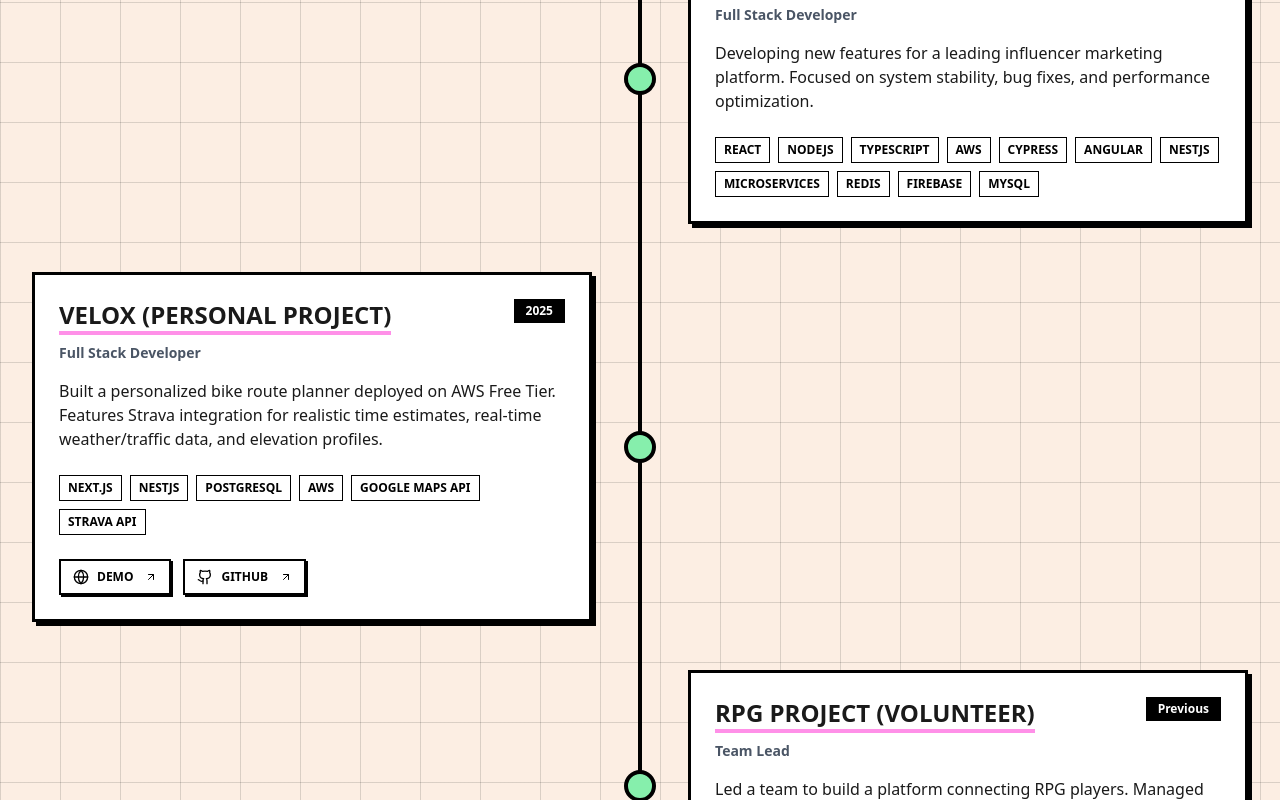
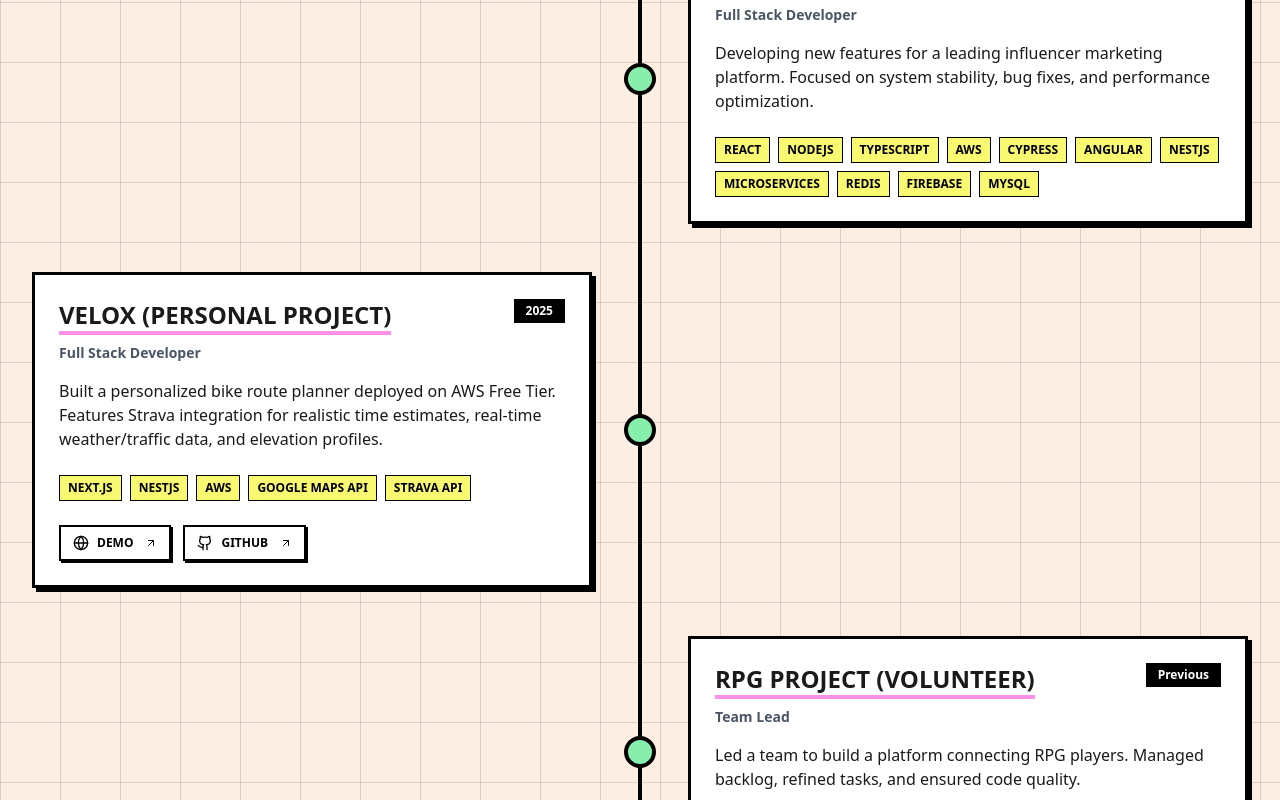
Before and after one commit to htamagnus/personal-portfolio, a Next.js app: page / in a window 1280 px wide. Shown: the part 3220-4020 px from the top of the page. Built offline with nearby package versions, Linux system fonts and the light colour scheme; no server answers.

Commit message:
style: Update technology stack in portfolio project and enhance styling in Experience section for improved visual consistency

```diff
--- a/components/sections/Experience.tsx
+++ b/components/sections/Experience.tsx
@@ -51,7 +51,7 @@ export function Experience() {
                     {exp.stack.map((tech) => (
                       <span
                         key={tech}
-                        className="text-xs font-bold uppercase border border-black px-2 py-1 bg-white text-black"
+                        className="text-xs font-bold uppercase border border-black px-2 py-1 bg-neon-yellow text-black group-hover:bg-white transition-colors"
                       >
                         {tech}
                       </span>
--- a/data/portfolio.ts
+++ b/data/portfolio.ts
@@ -32,7 +32,7 @@ export const portfolioData = {
       role: "Full Stack Developer",
       period: "2025",
       description: "Built a personalized bike route planner deployed on AWS Free Tier. Features Strava integration for realistic time estimates, real-time weather/traffic data, and elevation profiles.",
-      stack: ["Next.js", "NestJS", "PostgreSQL", "AWS", "Google Maps API", "Strava API"],
+      stack: ["Next.js", "NestJS", "AWS", "Google Maps API", "Strava API"],
       links: [
         { label: "Demo", url: "https://main.d3mjxv9z617jt5.amplifyapp.com/", type: "website" },
         { label: "GitHub", url: "https://github.com/htamagnus/api-velox", type: "github" },
```
